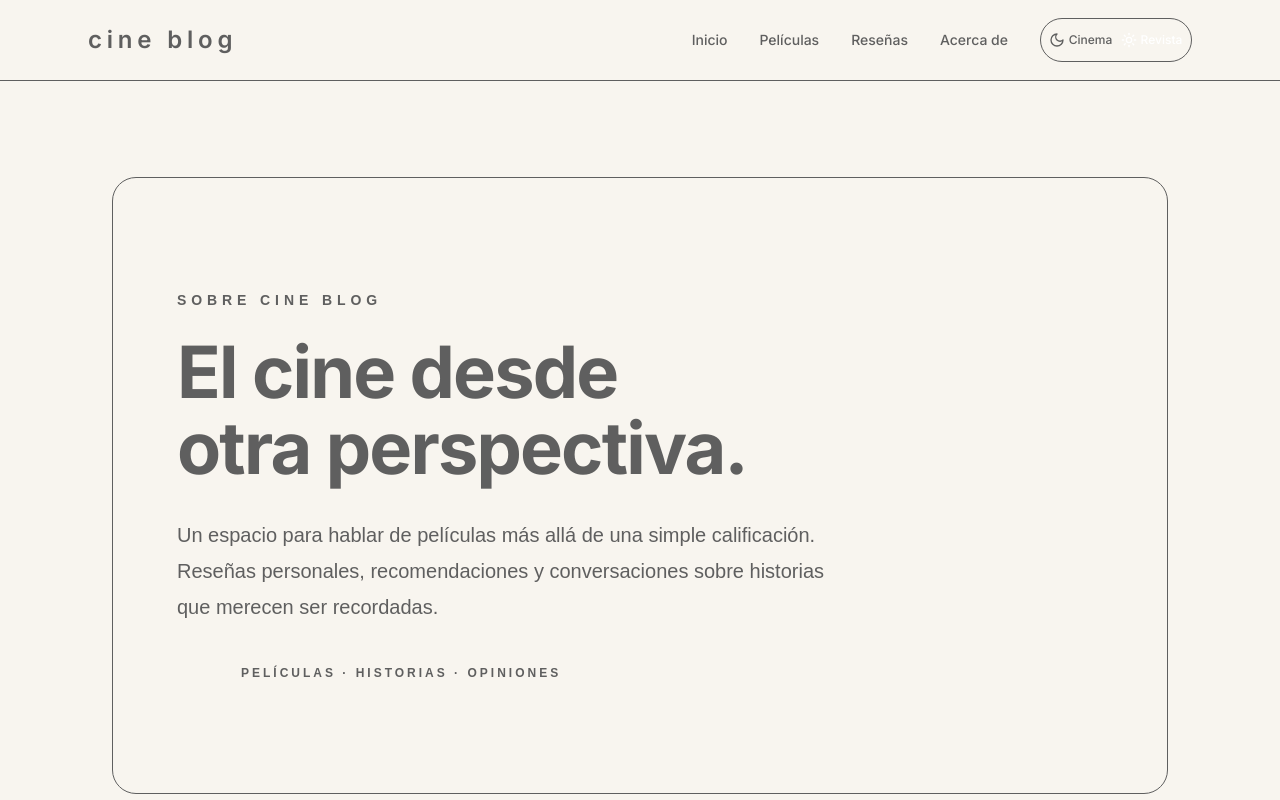
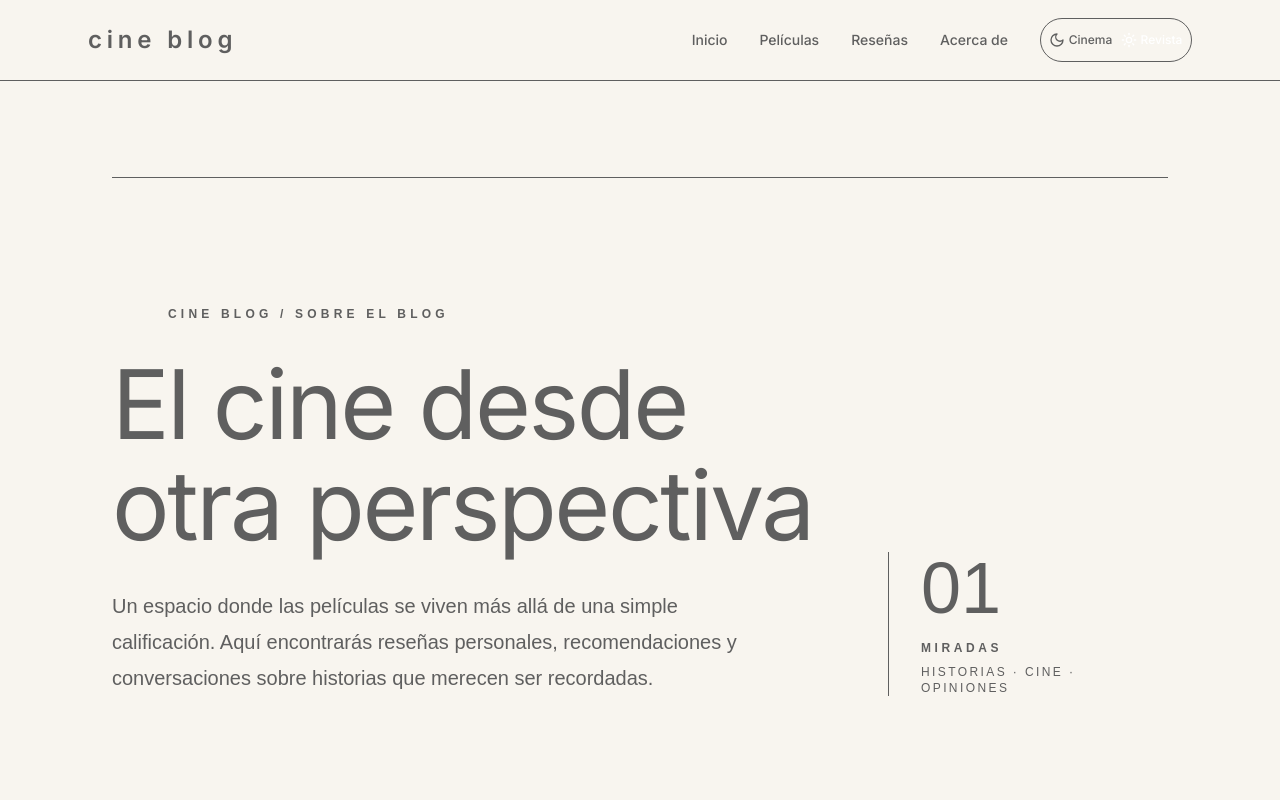
Before and after one commit to walterfcr/cine-blog, a Next.js app: page /about in a window 1280 px wide. Shown: the top 800 px of the page. Built offline with nearby package versions, Linux system fonts and the light colour scheme; a web font is replaced by a local one.

Commit message:
refactor: updated hero on acerca de

```diff
--- a/components/pages/About.tsx
+++ b/components/pages/About.tsx
@@ -10,73 +10,37 @@ function About() {
         className="
     relative
     overflow-hidden
-    rounded-3xl
-    border
+    border-y
     border-border
-    bg-surface
-    px-6
     py-20
-    md:px-12
-    md:py-24
-    lg:px-16
-    lg:py-28
+    md:py-28
+    lg:py-32
   "
       >
-        <div
-          className="
-      pointer-events-none
-      absolute
-      -right-24
-      -top-24
-      h-72
-      w-72
-      rounded-full
-      bg-accent/15
-      blur-3xl
-    "
-        />
+        <div className="absolute right-0 top-0 h-full w-px bg-border" />
 
-        <div
-          className="
-      pointer-events-none
-      absolute
-      -bottom-32
-      -left-24
-      h-72
-      w-72
-      rounded-full
-      bg-rating/5
-      blur-3xl
-    "
-        />
+        <div className="grid gap-12 lg:grid-cols-[1fr_280px] lg:items-end">
+          <div className="max-w-4xl">
+            <div className="mb-8 flex items-center gap-4">
+              <span className="h-px w-10 bg-accent" />
 
-        <div className="relative z-10 max-w-4xl">
-          <p
-            className="
-        text-sm
-        font-semibold
-        uppercase
-        tracking-[0.35em]
-        text-accent
-      "
-          >
-            Sobre Cine Blog
+              <p className="text-xs font-semibold uppercase tracking-[0.35em] text-accent">
+                Cine Blog / Sobre el blog
               </p>
+            </div>
 
             <h1
               className="
-        mt-6
-        max-w-3xl
-        text-4xl
+          max-w-4xl
+          text-5xl
           leading-[1.05]
           tracking-tight
           md:text-6xl
-        lg:text-7xl
-        font-bold
+          lg:text-8xl
         "
             >
               El cine desde
-            <span className="block text-accent">otra perspectiva.</span>
+              <span className="block text-accent">otra perspectiva</span>
             </h1>
 
             <p
@@ -90,25 +54,24 @@ function About() {
           md:leading-9
         "
             >
-            Un espacio para hablar de películas más allá de una simple
-            calificación. Reseñas personales, recomendaciones y conversaciones
-            sobre historias que merecen ser recordadas.
+              Un espacio donde las películas se viven más allá de una simple
+              calificación. Aquí encontrarás reseñas personales, recomendaciones
+              y conversaciones sobre historias que merecen ser recordadas.
+            </p>
+          </div>
+
+          <div className="hidden border-l border-border pl-8 lg:block">
+            <p className="text-7xl font-light leading-none text-text-muted/20">
+              01
             </p>
 
-          <div className="mt-10 flex items-center gap-4">
-            <span className="h-px w-12 bg-accent" />
+            <p className="mt-4 text-xs font-semibold uppercase tracking-[0.3em] text-text-muted">
+              Miradas
+            </p>
 
-            <span
-              className="
-          text-xs
-          font-semibold
-          uppercase
-          tracking-[0.25em]
-          text-text-muted
-        "
-            >
-              Películas · Historias · Opiniones
-            </span>
+            <p className="mt-2 text-xs uppercase tracking-[0.2em] text-text-muted">
+              Historias · Cine · Opiniones
+            </p>
           </div>
         </div>
       </section>
```
Lines whose indentation alone changed are shown as unchanged.
